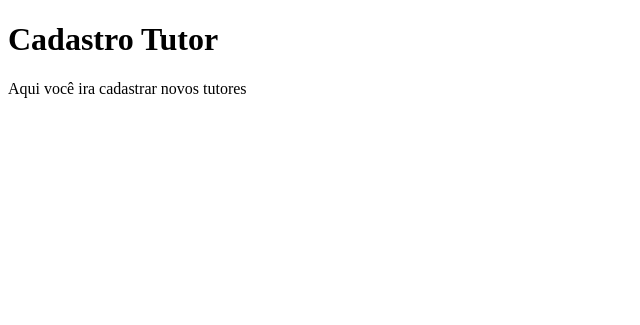
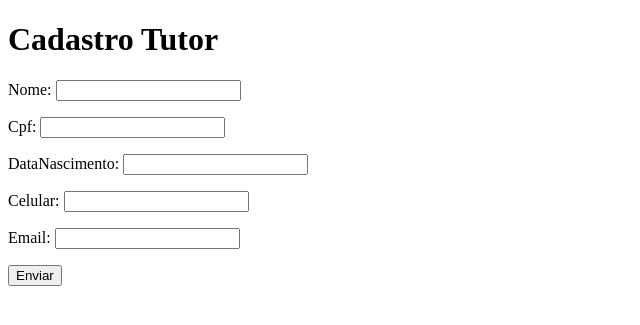
Before and after one commit to LucasGdBS/PuppyCore, a Django app: page /cadastroTutor/ in a window 1280 px wide. Shown: the top 325 px of the page, without its empty margins (0-640 px from the left). Run offline with Django 4.2, Linux system fonts and the light colour scheme.

Commit message:
backend cadastroTutor

```diff
--- /dev/null
+++ b/projeto_puppy_core/app_puppy_core/forms.py
@@ -0,0 +1,13 @@
+from django import forms
+from .models import Tutor
+
+class tutorCadastro(forms.ModelForm):
+    class Meta:
+        model = Tutor
+        fields = [
+            'nome',
+            'cpf',
+            'dataNascimento',
+            'celular',
+            'email'
+        ]
--- a/projeto_puppy_core/app_puppy_core/models.py
+++ b/projeto_puppy_core/app_puppy_core/models.py
@@ -5,7 +5,7 @@ from django.db import models
 
 class Tutor(models.Model):
     nome = models.CharField(max_length=100, null=False, blank=False)
-    cpf = models.IntegerField(max_length=14, unique=True, null=False, blank=False)
+    cpf = models.CharField(max_length=14, unique=True, null=False, blank=False)
     dataNascimento = models.DateField(max_length=10, blank=False)
-    celular = models.IntegerField(max_length=13, blank=False, null=False)
+    celular = models.CharField(max_length=13, blank=False, null=False)
     email = models.EmailField(max_length=254, blank=False, null=False)
--- a/projeto_puppy_core/app_puppy_core/templates/clinica/cadastroTutor.html
+++ b/projeto_puppy_core/app_puppy_core/templates/clinica/cadastroTutor.html
@@ -8,6 +8,10 @@
 </head>
 <body>
     <h1>Cadastro Tutor</h1>
-    <p>Aqui você ira cadastrar novos tutores</p>
+    <form method="POST">
+        {% csrf_token %}
+        {{ form.as_p }}
+        <button type="submit">Enviar</button>
+    </form>
 </body>
 </html>
--- a/projeto_puppy_core/app_puppy_core/views.py
+++ b/projeto_puppy_core/app_puppy_core/views.py
@@ -1,6 +1,17 @@
 from django.shortcuts import render
+from .forms import tutorCadastro
+from .models import Tutor
 
 # Create your views here.
 
 def cadastroTutor(request):
-    return render(request, 'clinica/cadastroTutor.html')
+    if request.method == 'POST':
+        form = tutorCadastro(request.POST)
+        if form.is_valid():
+            tutor = Tutor(**form.cleaned_data)
+
+            tutor.save()
+            return render(request, 'clinica/cadastroTutor.html', {'form': form})
+    else:
+        form = tutorCadastro()
+        return render(request, 'clinica/cadastroTutor.html', {'form': form})
--- a/projeto_puppy_core/projeto_puppy_core/urls.py
+++ b/projeto_puppy_core/projeto_puppy_core/urls.py
@@ -1,7 +1,10 @@
-from django.contrib import admin
 from django.urls import path
 from app_puppy_core import views
 
 urlpatterns = [
-    path('cadastroTutor/', views.cadastroTutor, name='Cadastro Tutor')
+    path('cadastroTutor/', views.cadastroTutor, name='Cadastro Tutor'),
+
+    # puppycore.com
+    # puppycore.com/cadastroTutor/
+    # NÃO ESQUECER DA BARRA /
 ]
```
Also changed, not shown: projeto_puppy_core/app_puppy_core/migrations/0001_initial.py (added).
